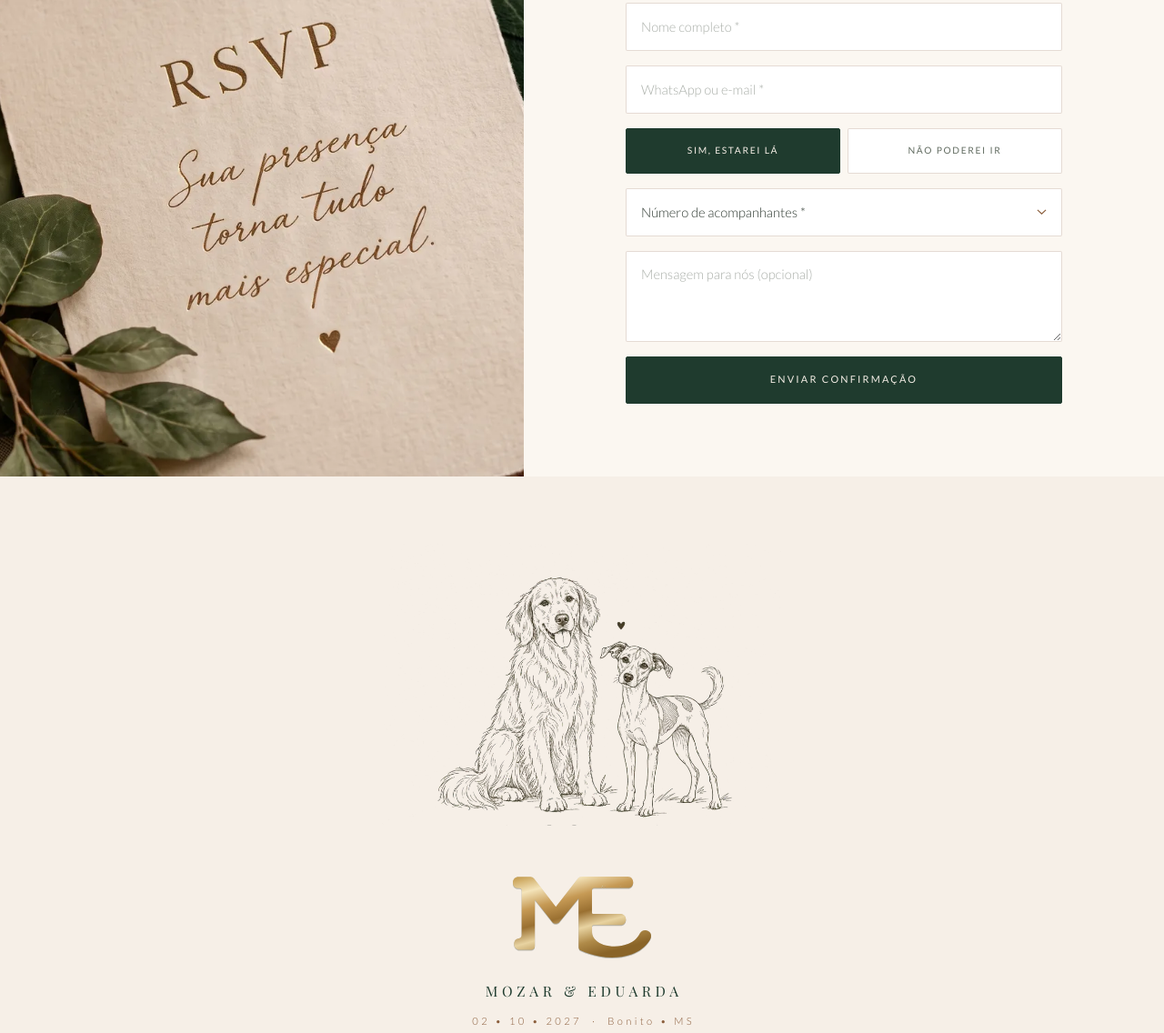
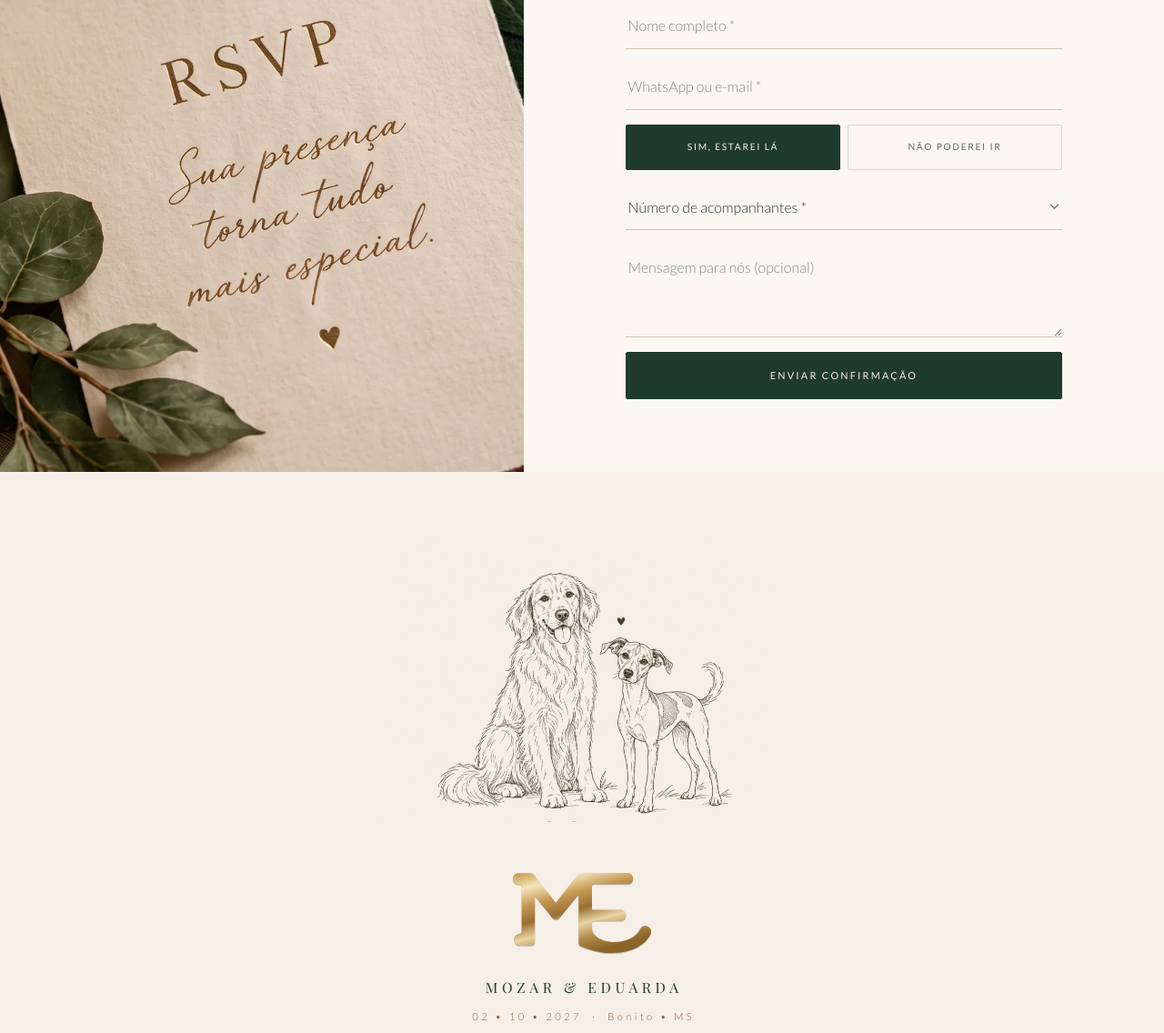
Before and after one commit to xirugabriel/casamento-mozar-eduarda, a plain HTML site: page index.html in a window 1280 px wide. Shown: the part 3466-4602 px from the top of the page at 91% size. Drawn offline with nearby package versions, Linux system fonts and the light colour scheme.

Commit message:
Campos do RSVP como linhas finas no cartão marfim (checklist 6.1)
Os campos eram caixas brancas sobre o cartão marfim. No RSVP eles passam a
ser só uma linha fina embaixo, sobre o fundo do próprio cartão; no foco a
linha engrossa em dourado por box-shadow, sem mexer no layout. As opções
Sim/Não perdem o fundo branco e mantêm o contorno fino.

Dois ajustes que valem para os dois formulários:
- fonte dos campos em 16px: abaixo disso o Safari do iPhone dá zoom na página
  ao tocar no campo
- placeholder mais escuro: no RSVP ele é o único rótulo visível

Co-Authored-By: Claude Opus 5.5 <noreply@anthropic.com>

```diff
--- a/css/style.css
+++ b/css/style.css
@@ -582,7 +582,8 @@ button { font: inherit; color: inherit; }
 }
 .campo input, .campo select, .campo textarea {
   width: 100%;
-  font: 300 clamp(.85rem, 3.5vw, .92rem)/1.6 var(--sans);
+  /* 16px: abaixo disso o Safari do iPhone dá zoom na página ao tocar no campo */
+  font: 300 1rem/1.6 var(--sans);
   color: var(--tinta); background: #fff;
   border: 1px solid var(--linha); border-radius: 2px;
   padding: .85rem 1rem; min-height: 50px;
@@ -598,7 +599,7 @@ button { font: inherit; color: inherit; }
 .campo input:focus, .campo select:focus, .campo textarea:focus {
   outline: 0; border-color: var(--dourado); box-shadow: 0 0 0 3px rgba(212, 175, 124, .16);
 }
-.campo input::placeholder, .campo textarea::placeholder { color: rgba(98, 108, 97, .55); }
+.campo input::placeholder, .campo textarea::placeholder { color: rgba(98, 108, 97, .78); }  /* no RSVP é o único rótulo visível */
 
 .opcoes { display: flex; gap: .5rem; }
 .opcao { flex: 1; position: relative; }
@@ -615,6 +616,17 @@ button { font: inherit; color: inherit; }
 .opcao input:focus-visible + span { outline: 2px solid var(--dourado); outline-offset: 2px; }
 
 .form__erro { margin: 0; font: 300 .8rem/1.6 var(--sans); color: var(--pink); }
+
+/* RSVP: campos como linhas finas sobre o próprio cartão marfim, em vez de caixas brancas */
+.rsvp .campo input, .rsvp .campo select, .rsvp .campo textarea {
+  background-color: transparent; border: 0; border-bottom: 1px solid rgba(139, 94, 60, .35);
+  border-radius: 0; padding: .75rem .15rem;
+}
+.rsvp .campo select { background-position: right .2rem center; padding-right: 1.6rem; }
+.rsvp .campo input:focus, .rsvp .campo select:focus, .rsvp .campo textarea:focus {
+  box-shadow: inset 0 -1px 0 var(--dourado);   /* engrossa a linha sem mexer no layout */
+}
+.rsvp .opcao span { background: transparent; }
 .form__erro:empty { display: none; }
 
 /* ------------------------------------------------------------------ RSVP */
--- a/index.html
+++ b/index.html
@@ -29,7 +29,7 @@
 <link rel="preconnect" href="https://fonts.googleapis.com">
 <link rel="preconnect" href="https://fonts.gstatic.com" crossorigin>
 <link rel="stylesheet" href="https://fonts.googleapis.com/css2?family=Playfair+Display:wght@400;500;600&family=Lato:wght@300;400;700&family=Allura&display=swap">
-<link rel="stylesheet" href="css/style.css?v=202611241812">
+<link rel="stylesheet" href="css/style.css?v=202611241815">
 </head>
 <body>
 
@@ -282,7 +282,7 @@
 <!-- ═══════════════════════════════════════════════ 8. FINAL -->
 <section class="final">
   <div class="container">
-    <img class="rv" src="img/identidade/cachorras.webp?v=202611241812" alt="Ilustração das nossas cachorras." loading="lazy">
+    <img class="rv" src="img/identidade/cachorras.webp?v=202611241815" alt="Ilustração das nossas cachorras." loading="lazy">
   </div>
 </section>
 
@@ -295,7 +295,7 @@
     <div class="rodape__grade">
       <div class="rodape__marca rv">
         <a href="#inicio" class="rodape__mono" aria-label="Voltar ao início">
-          <img class="mono-ouro" src="img/monograma-ouro.svg?v=202611241812" width="462" height="288" alt="" loading="lazy">
+          <img class="mono-ouro" src="img/monograma-ouro.svg?v=202611241815" width="462" height="288" alt="" loading="lazy">
         </a>
         <p class="rodape__nomes">Mozar &amp; Eduarda</p>
         <p class="rodape__data">02 • 10 • 2027 &nbsp;·&nbsp; Bonito • MS</p>
@@ -389,6 +389,6 @@
 <div class="toast" id="toast" role="status" aria-live="polite"></div>
 
 <script src="https://cdnjs.cloudflare.com/ajax/libs/qrcodejs/1.0.0/qrcode.min.js"></script>
-<script type="module" src="js/main.js?v=202611241812"></script>
+<script type="module" src="js/main.js?v=202611241815"></script>
 </body>
 </html>
--- a/js/admin.js
+++ b/js/admin.js
@@ -1,8 +1,8 @@
 /* =============================================================
    Painel dos noivos — RSVPs, presentes e status da lista.
    ============================================================= */
-import { PRESENTES } from './data.js?v=202611241812';
-import * as DB from './db.js?v=202611241812';
+import { PRESENTES } from './data.js?v=202611241815';
+import * as DB from './db.js?v=202611241815';
 
 const $  = (s, r = document) => r.querySelector(s);
 const $$ = (s, r = document) => Array.from(r.querySelectorAll(s));
--- a/js/db.js
+++ b/js/db.js
@@ -7,7 +7,7 @@
    Nome, mensagem e valor de quem presenteou ficam em `registros`, que apenas
    o admin autenticado consegue ler.
    ============================================================= */
-import { FIREBASE } from './config.js?v=202611241812';
+import { FIREBASE } from './config.js?v=202611241815';
 
 const V = '10.12.5';
 const U = 'https://www.gstatic.com/firebasejs/' + V;
```
Also changed, not shown: admin.html (+2 -2 lines), js/main.js (+4 -4 lines).
